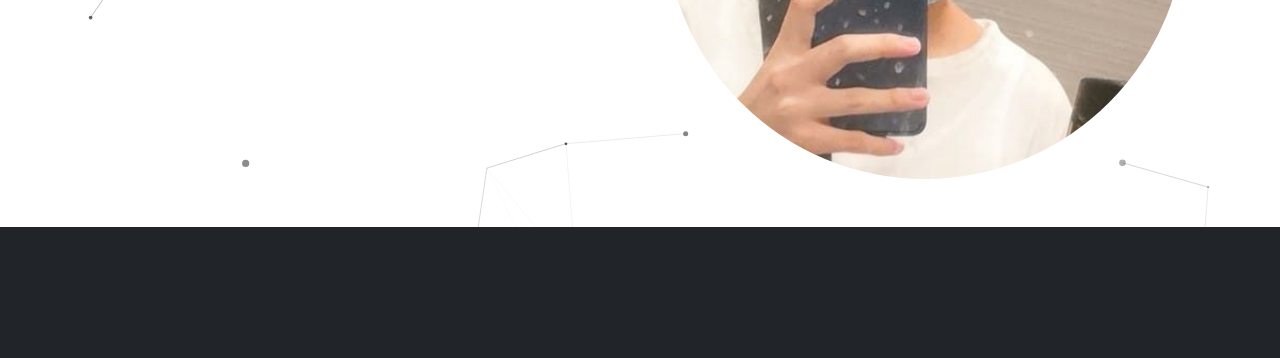
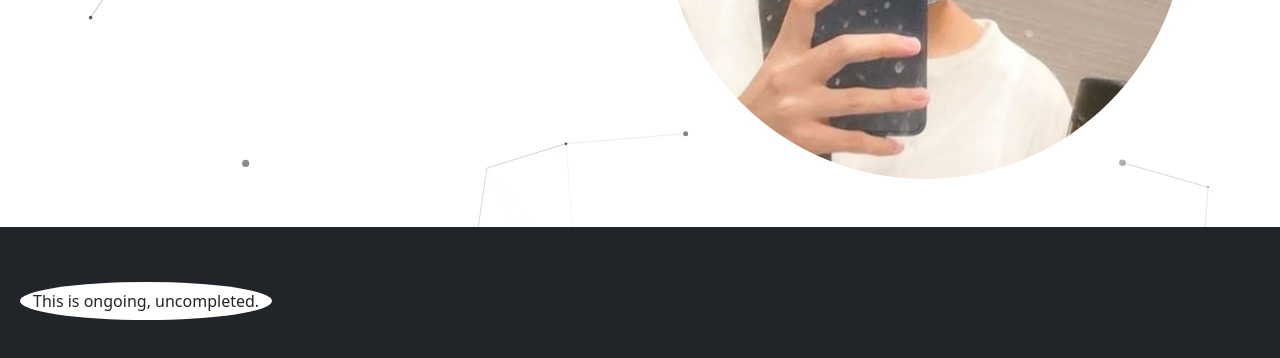
Before and after one commit to Shinitaii/Shinitaii.github.io, a plain HTML site: page index.html in a window 1280 px wide. Shown: the part 460-818 px from the top of the page. Drawn offline with nearby package versions, Linux system fonts and the light colour scheme.

Commit message:
bad design note on the bottom left saying the website isnt completed

```diff
--- a/index.html
+++ b/index.html
@@ -201,6 +201,7 @@
                 </div>
             </div>
         </footer>
+        <button type="button" class="btn btn-floating" id="btn-warning-note">This is ongoing, uncompleted.</button>
         <button type="button" class="btn btn-floating btn-lg" id="btn-back-to-top"><i class="fa fa-arrow-up"></i></button>
         <script src="https://cdn.jsdelivr.net/npm/bootstrap@5.2.2/dist/js/bootstrap.bundle.min.js" integrity="sha384-OERcA2EqjJCMA+/3y+gxIOqMEjwtxJY7qPCqsdltbNJuaOe923+mo//f6V8Qbsw3" crossorigin="anonymous"></script>
         <script src="/src/js/script.js" async defer></script>
--- a/src/css/style.css
+++ b/src/css/style.css
@@ -98,6 +98,17 @@ ul.no-bullet{
     z-index: 99;
 }
 
+#btn-warning-note{
+    position: fixed;
+    bottom: 20px;
+    left: 20px;
+    display: block;
+    background-color: white;
+    border-radius: 100%;
+    transition: 0.3s;
+    z-index: 99;
+}
+
 #about-section, #career-section{
     transition: 0.8s;
 }
@@ -124,6 +135,14 @@ ul.no-bullet{
     color:white;
 }
 
+.floaty{
+    position: fixed;
+    background-color: white;
+    color: black;
+    width: 100px;
+    z-index: 99;
+}
+
 .selector {
     -webkit-user-drag: none;
     user-select: none;
```
